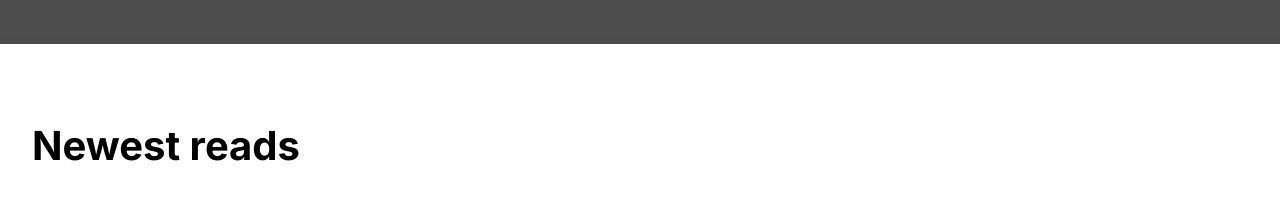
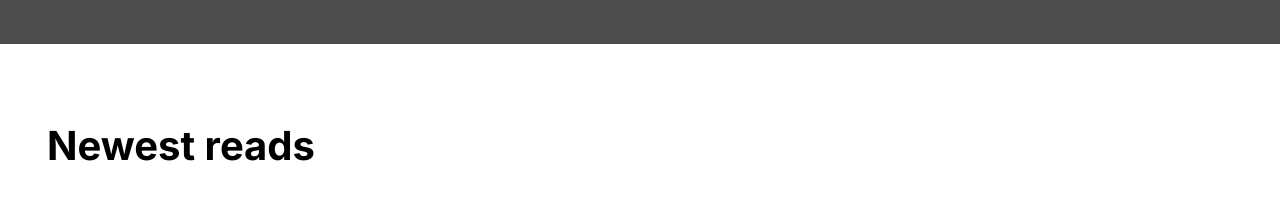
Before and after one commit to saketh612/Responsive-web-layout, a plain HTML site: page index.html in a window 1280 px wide. Shown: the part 980-1200 px from the top of the page. Drawn offline with Linux system fonts and the light colour scheme; a web font is replaced by a local one.

Commit message:
Increased the left margin

```diff
--- a/Styles.css
+++ b/Styles.css
@@ -672,7 +672,7 @@
         font-weight: 700;
         font-size: 40px;
         line-height: 48px;
-        margin-left: 32px;
+        margin-left: 47px;
         margin-top: 78px;
         margin-bottom: 78px;
         text-align: left;
```
